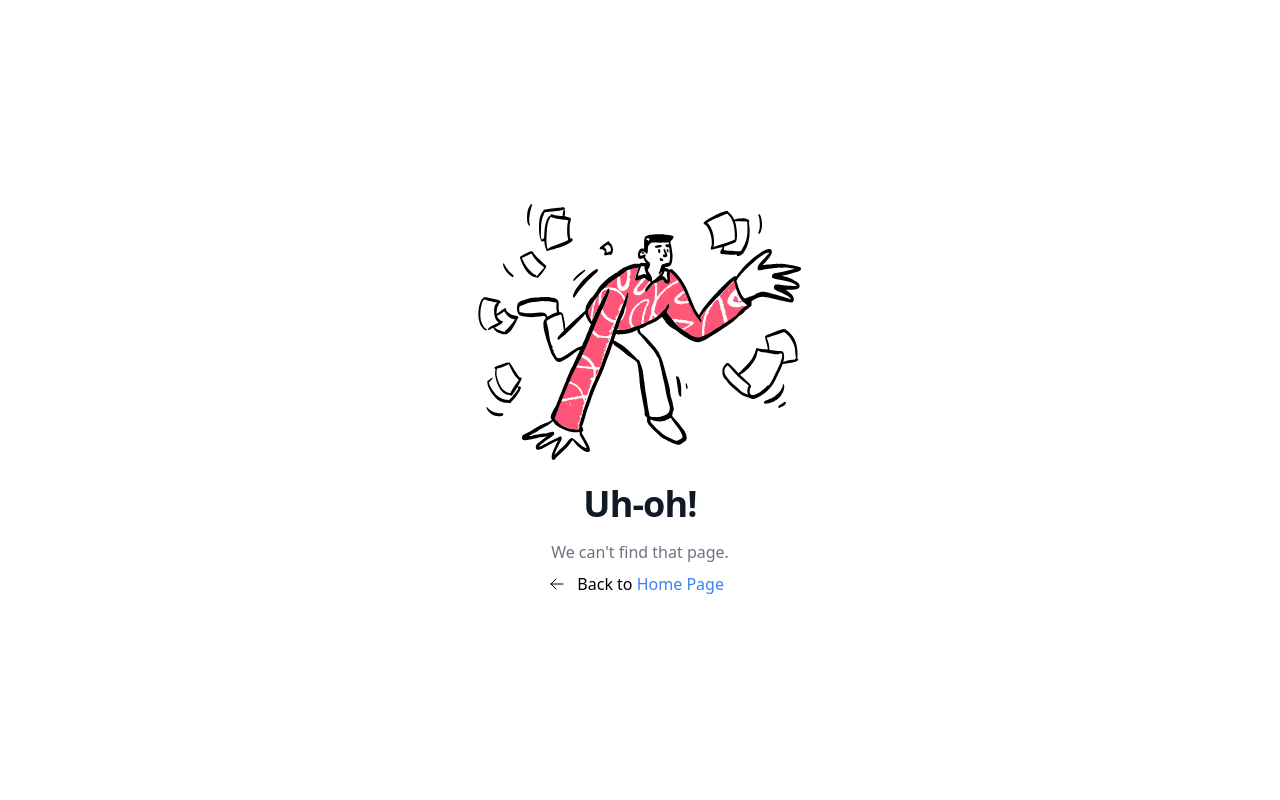
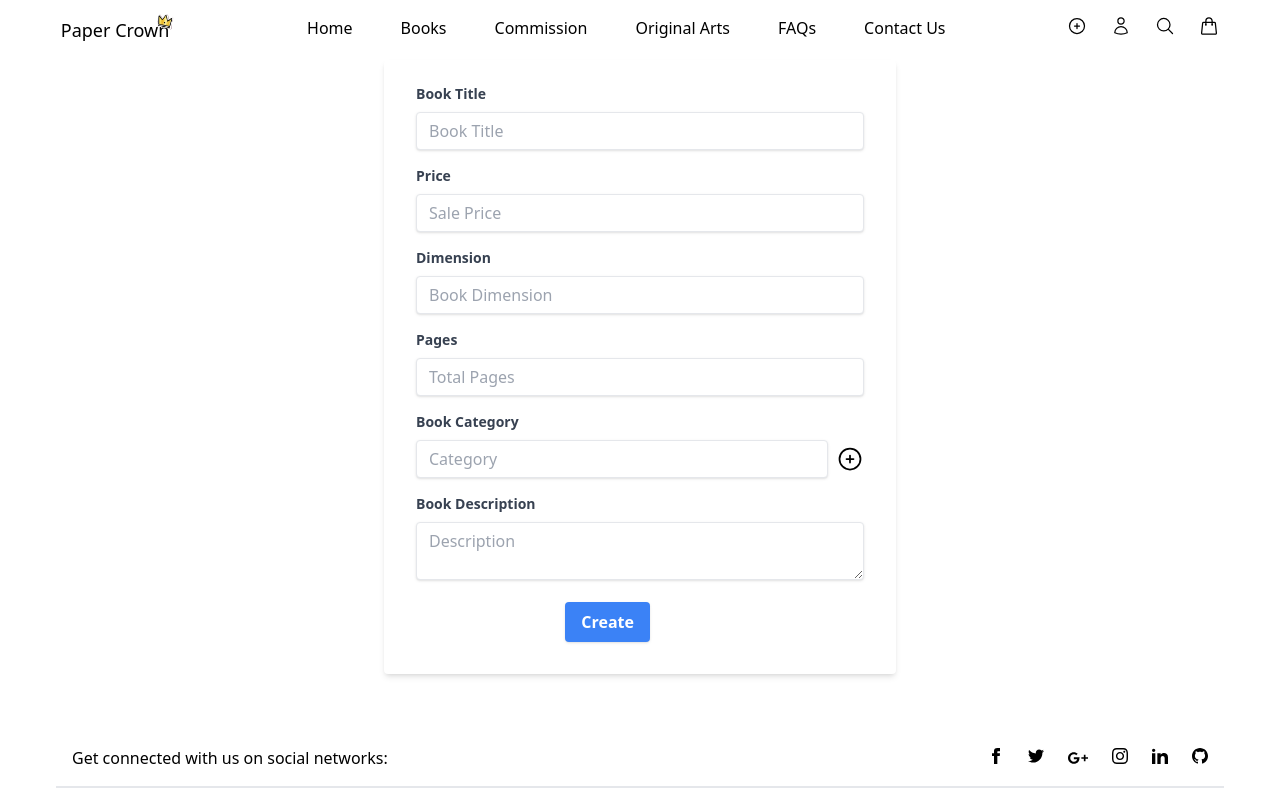
Before and after one commit to Aung-IO/paper-crown, a React (Vite) app: page /create in a window 1280 px wide. Shown: the top 800 px of the page. Built offline with nearby package versions, Linux system fonts and the light colour scheme.

Commit message:
add book form

```diff
--- /dev/null
+++ b/src/components/CreateBook.jsx
@@ -0,0 +1,135 @@
+import React, { useState } from "react";
+
+export default function CreateBook() {
+  let [title, setTitle] = useState("");
+  let [price, setPrice] = useState("");
+  let [dimension, setDimension] = useState("");
+  let [pages, setPages] = useState("");
+  let [newCategory, setNewCategory] = useState("");
+  return (
+    <div class="w-full max-w-lg mx-auto mt-4">
+      <form class="bg-white shadow-md rounded px-8 pt-6 pb-8 mb-4">
+        <div class="mb-4">
+          <label
+            class="block text-gray-700 text-sm font-bold mb-2"
+            for="book title"
+          >
+            Book Title {title}
+          </label>
+          <input
+            value={title}
+            onChange={(e) => setTitle(e.target.value)}
+            class="shadow appearance-none border rounded w-full py-2 px-3 text-gray-700 leading-tight focus:outline-none focus:shadow-outline"
+            id="username"
+            type="text"
+            placeholder="Book Title"
+          />
+        </div>
+        <div class="mb-4">
+          <label class="block text-gray-700 text-sm font-bold mb-2" for="price">
+            Price
+          </label>
+          <input
+            value={price}
+            onChange={(e) => setPrice(e.target.value)}
+            class="shadow appearance-none border rounded w-full py-2 px-3 text-gray-700 leading-tight focus:outline-none focus:shadow-outline"
+            id="username"
+            type="text"
+            placeholder="Sale Price"
+          />
+        </div>
+        <div class="mb-4">
+          <label
+            class="block text-gray-700 text-sm font-bold mb-2"
+            for="dimension"
+          >
+            Dimension
+          </label>
+          <input
+            value={dimension}
+            onChange={(e) => setDimension(e.target.value)}
+            class="shadow appearance-none border rounded w-full py-2 px-3 text-gray-700 leading-tight focus:outline-none focus:shadow-outline"
+            id="username"
+            type="text"
+            placeholder="Book Dimension"
+          />
+        </div>
+        <div class="mb-4">
+          <label
+            class="block text-gray-700 text-sm font-bold mb-2"
+            for="dimension"
+          >
+            Pages
+          </label>
+          <input
+            value={pages}
+            onChange={(e) => setPages(e.target.value)}
+            class="shadow appearance-none border rounded w-full py-2 px-3 text-gray-700 leading-tight focus:outline-none focus:shadow-outline"
+            id="username"
+            type="text"
+            placeholder="Total Pages"
+          />
+        </div>
+        <div class="mb-4">
+          <label
+            class="block text-gray-700 text-sm font-bold mb-2"
+            for="dimension"
+          >
+            Book Category
+          </label>
+          <div className="flex space-x-2">
+            <input
+              value={newCategory}
+              onChange={(e) => setNewCategory(e.target.value)}
+              class="shadow appearance-none border rounded w-full py-2 px-3 text-gray-700 leading-tight focus:outline-none focus:shadow-outline"
+              id="username"
+              type="text"
+              placeholder="Category"
+            />
+            <button>
+              <svg
+                xmlns="http://www.w3.org/2000/svg"
+                fill="none"
+                viewBox="0 0 24 24"
+                strokeWidth="1.5"
+                stroke="currentColor"
+                className="w-7 h-7 "
+              >
+                <path
+                  strokeLinecap="round"
+                  strokeLinejoin="round"
+                  d="M12 9v6m3-3H9m12 0a9 9 0 11-18 0 9 9 0 0118 0z"
+                />
+              </svg>
+            </button>
+          </div>
+        </div>
+        <div class="mb-4">
+          <label
+            class="block text-gray-700 text-sm font-bold mb-2"
+            for="dimension"
+          >
+            Book Description
+          </label>
+          <textarea
+            class="shadow appearance-none border rounded w-full py-2 px-3 text-gray-700 leading-tight focus:outline-none focus:shadow-outline"
+            id="username"
+            type="text"
+            placeholder="Description"
+          />
+        </div>
+        <div class="md:flex md:items-center">
+          <div class="md:w-1/3"></div>
+          <div class="md:w-2/3">
+            <button
+              class="shadow bg-blue-500 hover:bg-blue-400 focus:shadow-outline focus:outline-none text-white font-bold py-2 px-4 rounded"
+              type="button"
+            >
+              Create
+            </button>
+          </div>
+        </div>
+      </form>
+    </div>
+  );
+}
--- a/src/components/Footer.jsx
+++ b/src/components/Footer.jsx
@@ -83,7 +83,7 @@ export default function Footer() {
         <div className="grid-1 grid gap-8 md:grid-cols-2 lg:grid-cols-4">
           {/* <!-- TW elements section --> */}
           <div>
-            <h6 className="mb-4 flex items-center justify-center font-semibold  md:justify-start -mt-5">
+            <h6 className="mb-4 flex items-center justify-center font-semibold  md:justify-start -mt-1 -ml-3">
               <img src="../src/assets/icon.svg" className="w-14" />
               PAPER CROWN DROP HERE !
             </h6>
--- a/src/components/Navbar.jsx
+++ b/src/components/Navbar.jsx
@@ -1,7 +1,13 @@
 import React from "react";
-import { Link } from "react-router-dom";
+import { Link, useNavigate } from "react-router-dom";
+import CreateBook from "./CreateBook";
 
 export default function Navbar() {
+  let navigate = useNavigate();
+  const createBook = () => {
+    let path = "/create";
+    navigate(path);
+  };
   return (
     <nav>
       <ul className="flex justify-around mt-4 ">
@@ -37,13 +43,31 @@ export default function Navbar() {
         <li>
           <ul className="flex gap-6">
             <li>
+              <button onClick={createBook}>
+                <svg
+                  xmlns="http://www.w3.org/2000/svg"
+                  fill="none"
+                  viewBox="0 0 24 24"
+                  strokeWidth="1.5"
+                  stroke="currentColor"
+                  className="w-5 h-5"
+                >
+                  <path
+                    strokeLinecap="round"
+                    strokeLinejoin="round"
+                    d="M12 9v6m3-3H9m12 0a9 9 0 11-18 0 9 9 0 0118 0z"
+                  />
+                </svg>
+              </button>
+            </li>
+            <li>
               <svg
                 xmlns="http://www.w3.org/2000/svg"
                 fill="none"
                 viewBox="0 0 24 24"
                 strokeWidth="1.5"
                 stroke="currentColor"
-                className="w-6 h-6"
+                className="w-5 h-5"
               >
                 <path
                   strokeLinecap="round"
@@ -59,7 +83,7 @@ export default function Navbar() {
                 viewBox="0 0 24 24"
                 strokeWidth="1.5"
                 stroke="currentColor"
-                className="w-6 h-6"
+                className="w-5 h-5"
               >
                 <path
                   strokeLinecap="round"
@@ -75,7 +99,7 @@ export default function Navbar() {
                 viewBox="0 0 24 24"
                 strokeWidth="1.5"
                 stroke="currentColor"
-                className="w-6 h-6"
+                className="w-5 h-5"
               >
                 <path
                   strokeLinecap="round"
```
Also changed, not shown: src/router/index.jsx (+6 -1 lines).
